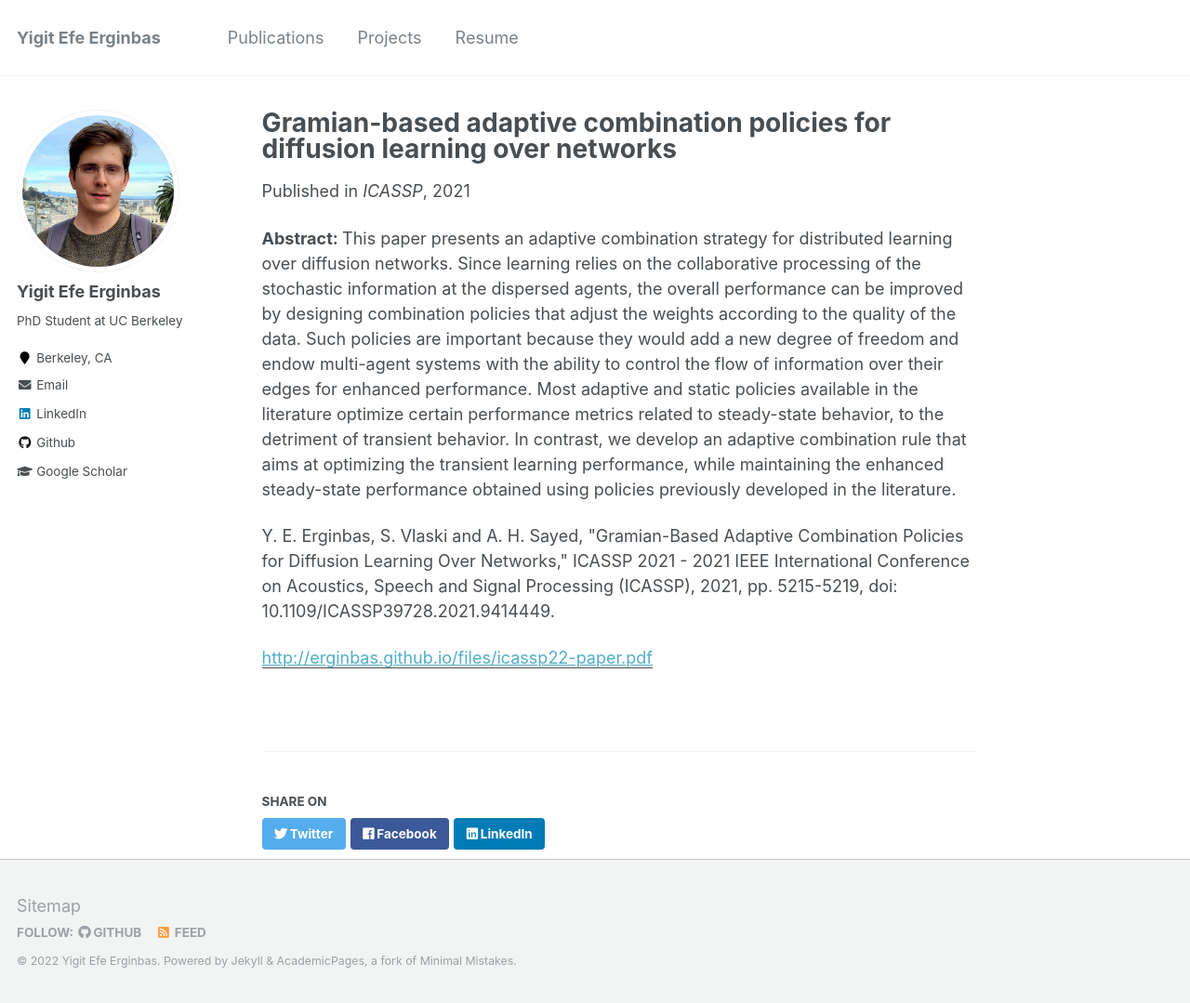
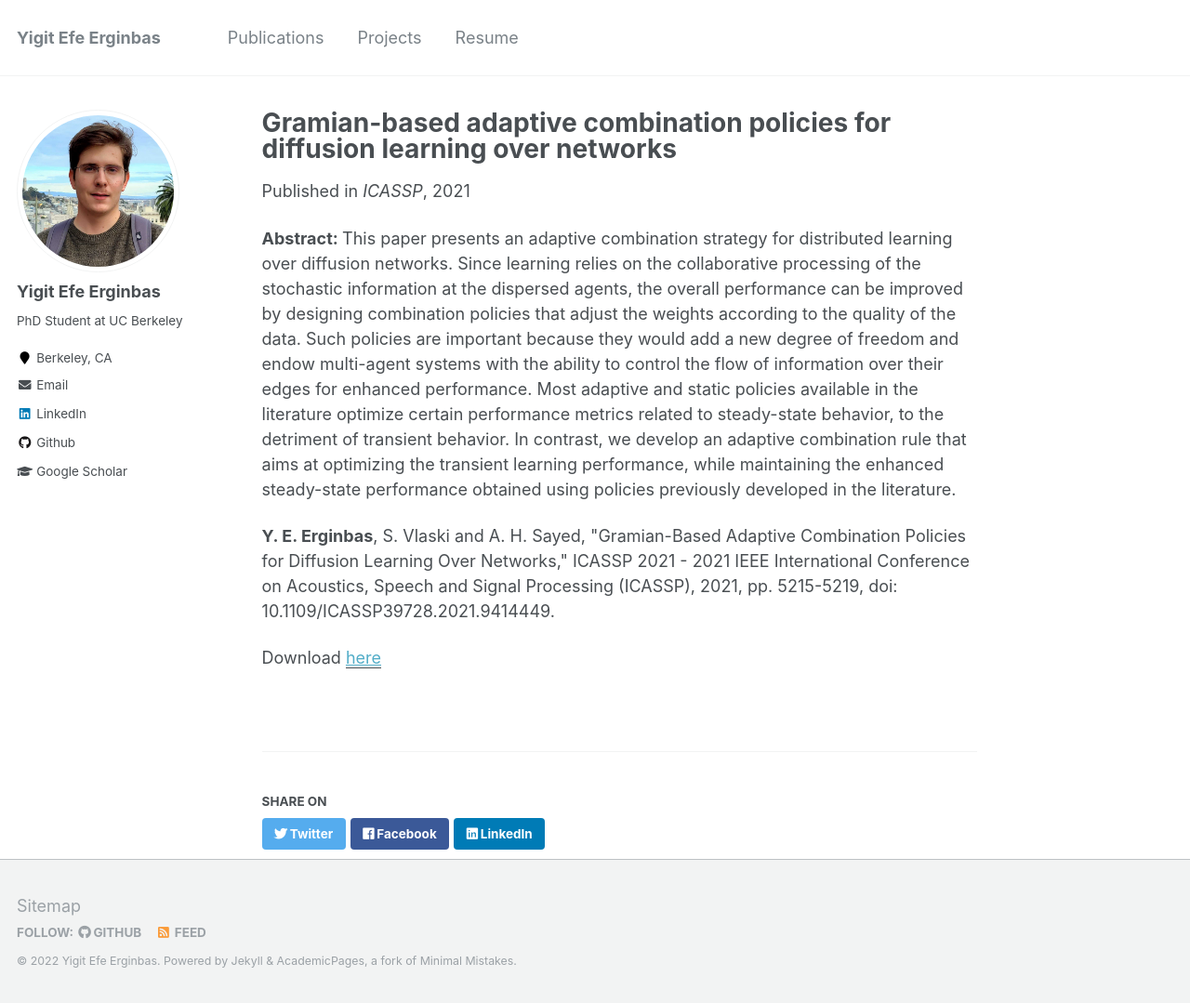
Before and after one commit to erginbas/erginbas.github.io, a Jekyll site: the page built from _publications/2021-06-icassp-publication.md, in a window 1280 px wide and 1079 px high. Shown: the whole window at 93% size. Built offline with Jekyll 4.4.1, drawn with Linux system fonts in a browser that asks for light colours.

Commit message:
no message

```diff
--- a/_layouts/single.html
+++ b/_layouts/single.html
@@ -51,7 +51,7 @@ layout: default
         {% endif %}
 
         {% if page.paperurl %}
-          <p><a href="{{ page.paperurl }}"><u>{{ page.paperurl }}</u></a></p>
+          <p>Download <a href="{{ page.paperurl }}"><u>here</u></a></p>
         {% endif %}
 
         </header>
--- a/_publications/2021-06-icassp-publication.md
+++ b/_publications/2021-06-icassp-publication.md
@@ -6,6 +6,6 @@ excerpt: 'This paper presents an adaptive combination strategy for distributed l
 date: 2021-06-06
 venue: 'ICASSP'
 paperurl: 'http://erginbas.github.io/files/icassp22-paper.pdf'
-citation: 'Y. E. Erginbas, S. Vlaski and A. H. Sayed, "Gramian-Based Adaptive Combination Policies for Diffusion Learning Over Networks," ICASSP 2021 - 2021 IEEE International Conference on Acoustics, Speech and Signal Processing (ICASSP), 2021, pp. 5215-5219, doi: 10.1109/ICASSP39728.2021.9414449.'
+citation: '<b>Y. E. Erginbas</b>, S. Vlaski and A. H. Sayed, "Gramian-Based Adaptive Combination Policies for Diffusion Learning Over Networks," ICASSP 2021 - 2021 IEEE International Conference on Acoustics, Speech and Signal Processing (ICASSP), 2021, pp. 5215-5219, doi: 10.1109/ICASSP39728.2021.9414449.'
 abstract: 'This paper presents an adaptive combination strategy for distributed learning over diffusion networks. Since learning relies on the collaborative processing of the stochastic information at the dispersed agents, the overall performance can be improved by designing combination policies that adjust the weights according to the quality of the data. Such policies are important because they would add a new degree of freedom and endow multi-agent systems with the ability to control the flow of information over their edges for enhanced performance. Most adaptive and static policies available in the literature optimize certain performance metrics related to steady-state behavior, to the detriment of transient behavior. In contrast, we develop an adaptive combination rule that aims at optimizing the transient learning performance, while maintaining the enhanced steady-state performance obtained using policies previously developed in the literature.'
 ---
```
